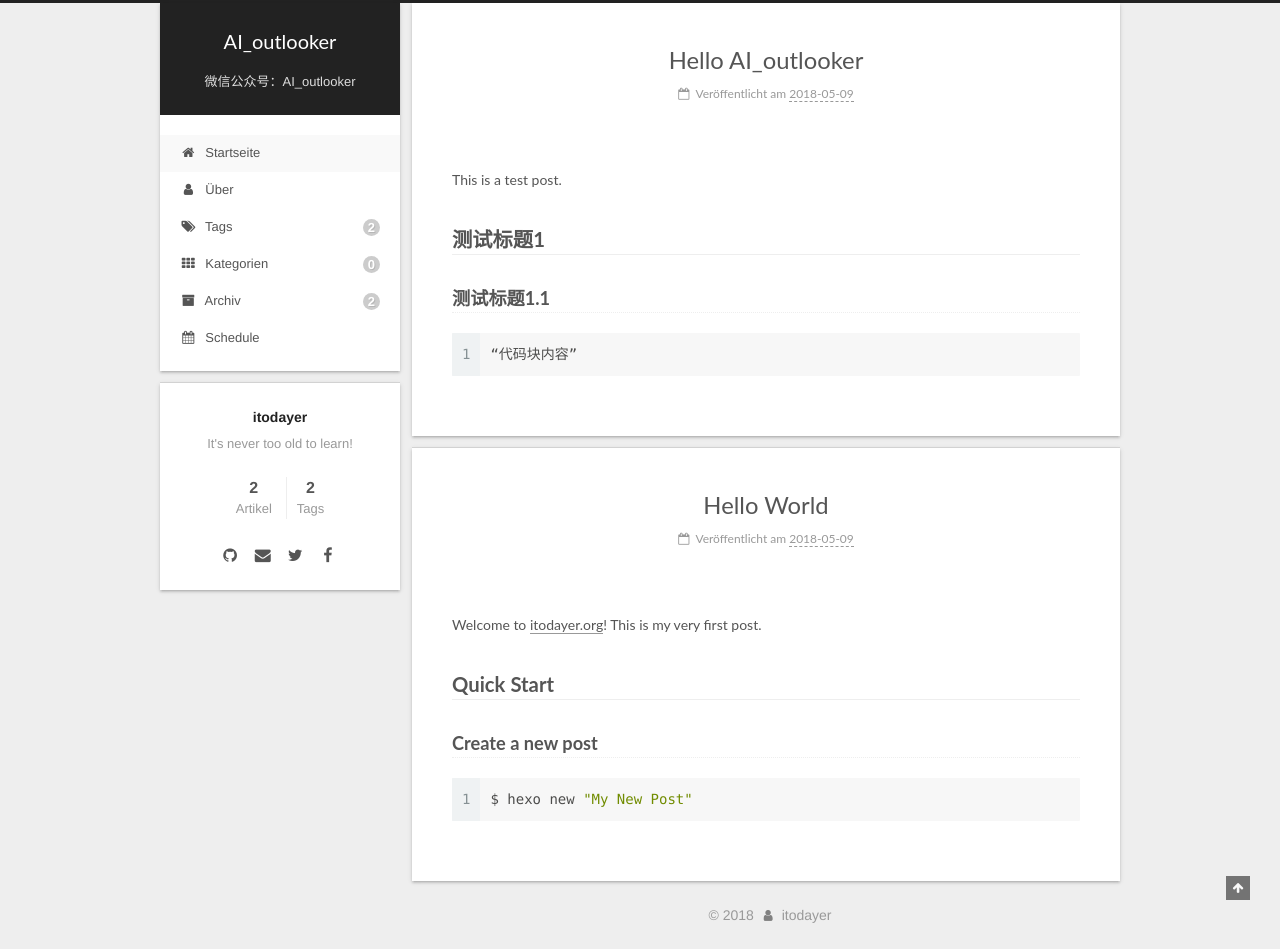
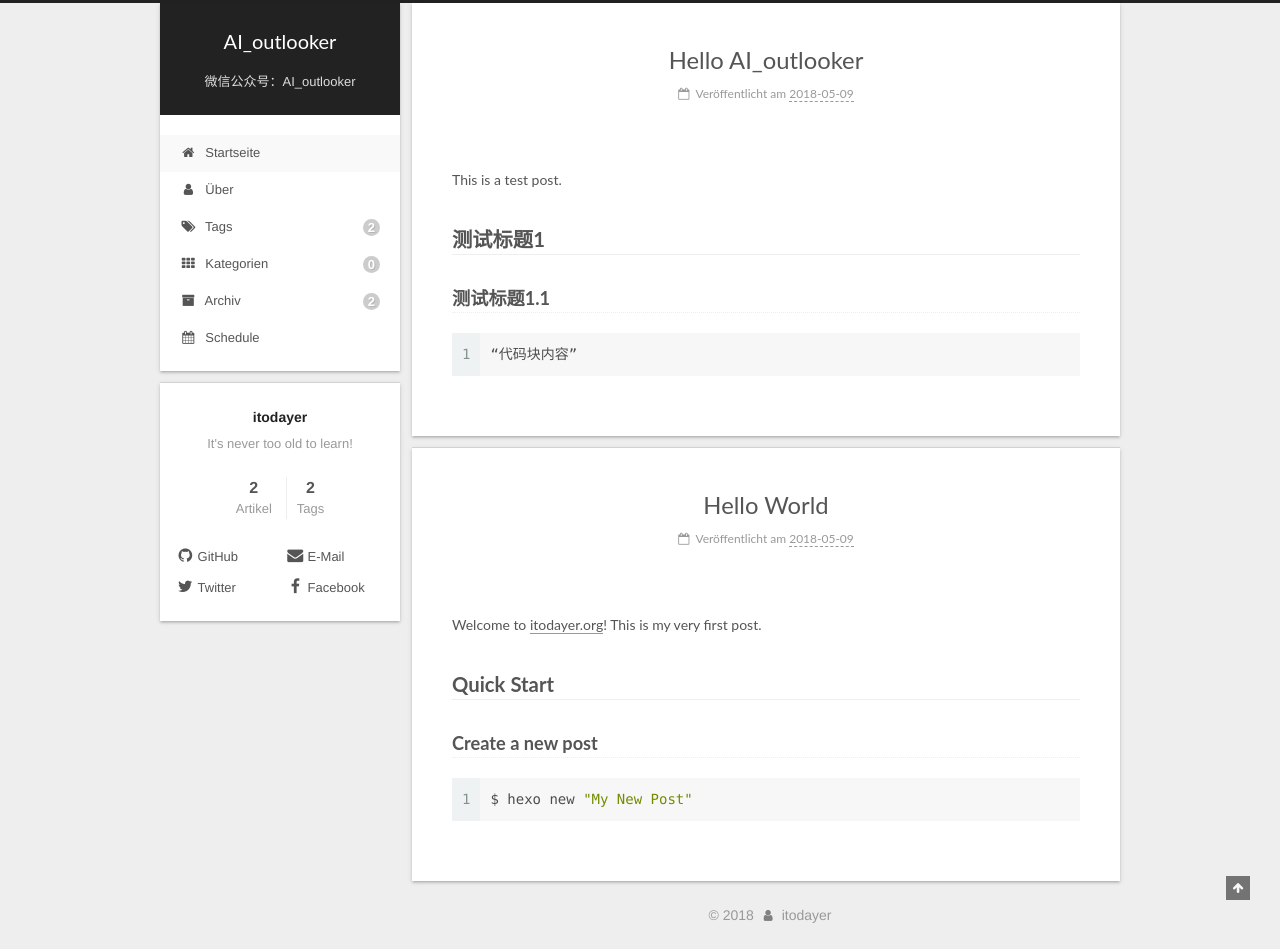
Before and after one commit to itodayer/itodayer.github.io, a plain HTML site: page index.html in a window 1280 px wide. Drawn offline with Linux system fonts and the light colour scheme.

Commit message:
Site updated: 2018-05-09 20:55:54

```diff
--- a/css/main.css
+++ b/css/main.css
@@ -1826,7 +1826,7 @@ pre .javascript .function {
   width: 4px;
   height: 4px;
   border-radius: 50%;
-  background: #da59ac;
+  background: #faf02b;
 }
 .links-of-blogroll {
   font-size: 13px;
@@ -2851,6 +2851,7 @@ ul.breadcrumb li+li:last-child {
 }
 .links-of-author-item {
   margin: 5px 0 0;
+  width: 50%;
 }
 .links-of-author-item a,
 .links-of-author-item .exturl {
@@ -2903,7 +2904,9 @@ ul.breadcrumb li+li:last-child {
 }
 .links-of-blogroll-inline .links-of-blogroll-item {
   margin: 5px 0 0;
-  display: inline-block;
+  width: 50%;
+  display: inline-block;
+  width: unset;
 }
 .links-of-blogroll-inline .links-of-blogroll-item a,
 .links-of-blogroll-inline .links-of-blogroll-item .exturl {
--- a/index.html
+++ b/index.html
@@ -664,22 +664,22 @@
             <div class="links-of-author motion-element">
 
                 <span class="links-of-author-item">
-                  <a href="https://github.com/itodayer" target="_blank" title="GitHub"><i class="fa fa-fw fa-github"></i></a>
+                  <a href="https://github.com/itodayer" target="_blank" title="GitHub"><i class="fa fa-fw fa-github"></i>GitHub</a>
 
                 </span>
 
                 <span class="links-of-author-item">
-                  <a href="mailto:zhouhui2015@ia.ac.cn" target="_blank" title="E-Mail"><i class="fa fa-fw fa-envelope"></i></a>
+                  <a href="mailto:zhouhui2015@ia.ac.cn" target="_blank" title="E-Mail"><i class="fa fa-fw fa-envelope"></i>E-Mail</a>
 
                 </span>
 
                 <span class="links-of-author-item">
-                  <a href="https://twitter.com/itodayer" target="_blank" title="Twitter"><i class="fa fa-fw fa-twitter"></i></a>
+                  <a href="https://twitter.com/itodayer" target="_blank" title="Twitter"><i class="fa fa-fw fa-twitter"></i>Twitter</a>
 
                 </span>
 
                 <span class="links-of-author-item">
-                  <a href="https://www.facebook.com/itodayer" target="_blank" title="Facebook"><i class="fa fa-fw fa-facebook"></i></a>
+                  <a href="https://www.facebook.com/itodayer" target="_blank" title="Facebook"><i class="fa fa-fw fa-facebook"></i>Facebook</a>
 
                 </span>
 
```
Also changed, not shown: 2018/05/09/Hello-AI-outlooker/index.html (+4 -4 lines), 2018/05/09/hello-world/index.html (+4 -4 lines), archives/2018/05/index.html (+4 -4 lines), archives/2018/index.html (+4 -4 lines), archives/index.html (+4 -4 lines), tags/Hello-World/index.html (+4 -4 lines), tags/Test/index.html (+4 -4 lines).
